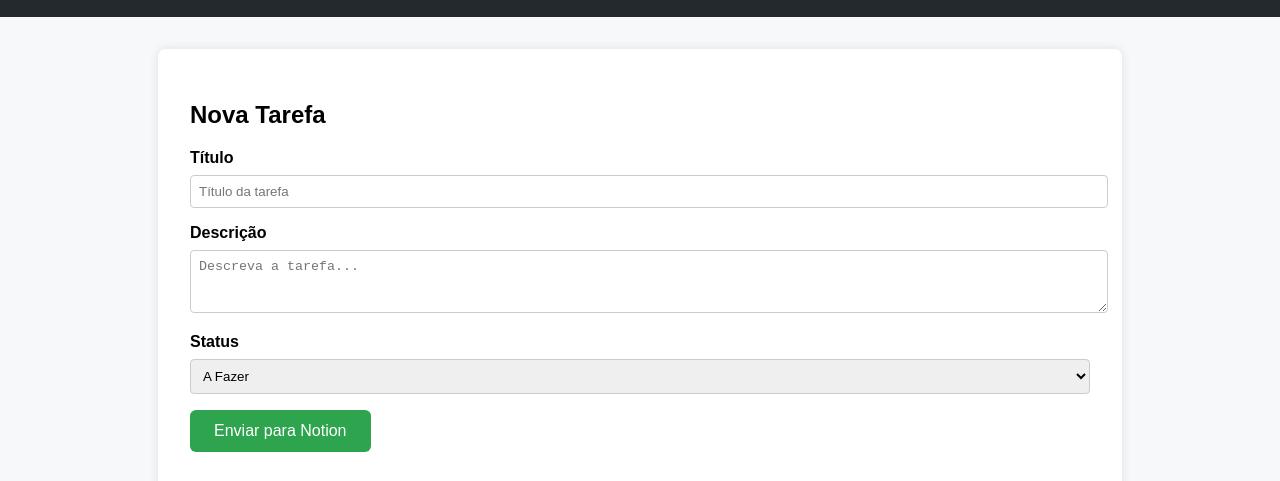
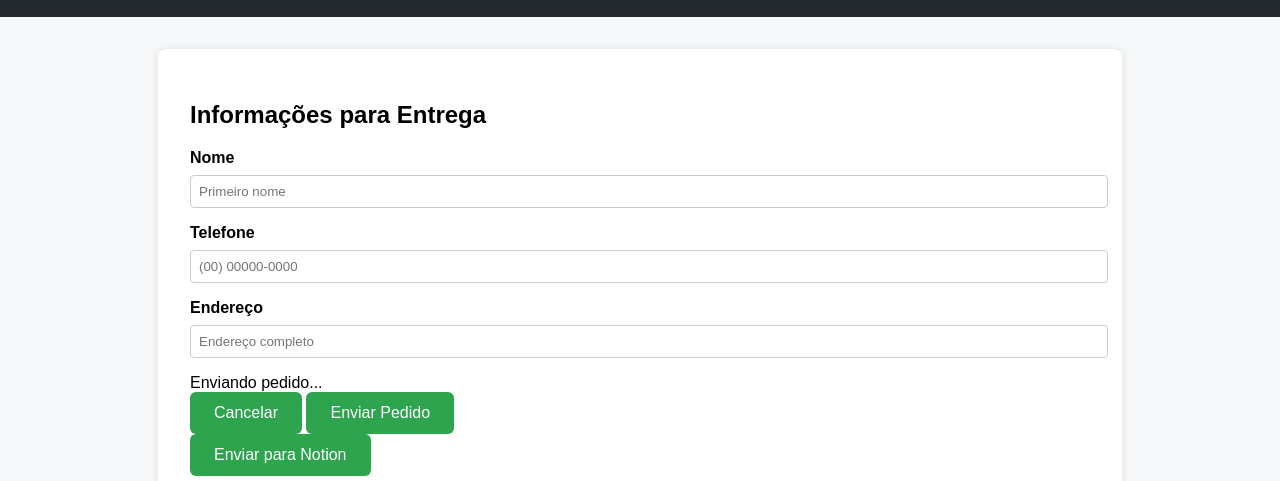
Before and after one commit to Otavio-site/site-espeto, a plain HTML site: page index.html in a window 1280 px wide. Shown: the part 95-576 px from the top of the page. Drawn offline with Linux system fonts and the light colour scheme.

Commit message:
Add files via upload

```diff
--- a/index.html
+++ b/index.html
@@ -22,19 +22,24 @@
 <body>
   <header><h1>Integração Kanban Notion</h1></header>
   <main>
-    <h2>Nova Tarefa</h2>
+    <h2>Informações para Entrega</h2>
     <form id="kanbanForm">
-      <div class="form-group"><label for="titulo">Título</label>
-        <input type="text" id="titulo" placeholder="Título da tarefa" required />
+      <div class="form-group"><label for="titulo">Nome</label>
+        <input type="text" id="titulo" placeholder="Primeiro nome" required />
       </div>
-      <div class="form-group"><label for="descricao">Descrição</label>
-        <textarea id="descricao" placeholder="Descreva a tarefa..." rows="3"></textarea>
+      <div class="form-group"><label for="descricao">Telefone</label>
+        <input id="customerPhone" type="tel" placeholder="(00) 00000-0000"/>
       </div>
-      <div class="form-group"><label for="status">Status</label>
-        <select id="status">
-          <option value="A Fazer">A Fazer</option>
-          <option value="Em Progresso">Em Progresso</option>
-          <option value="Concluído">Concluído</option>
+      <div class="form-group">
+      <label for="customerAddress">Endereço</label>
+      <input id="customerAddress" type="text" placeholder="Endereço completo"/>
+    </div>
+    <div class="loading" id="loadingIndicator">Enviando pedido...</div>
+    <div class="debug-info" id="debugInfo"></div>
+    <div class="modal-buttons">
+      <button class="modal-btn cancel-btn" id="cancelOrder">Cancelar</button>
+      <button class="modal-btn submit-btn" id="submitOrder">Enviar Pedido</button>
+    </div>
         </select>
       </div>
       <button type="submit">Enviar para Notion</button>
```
